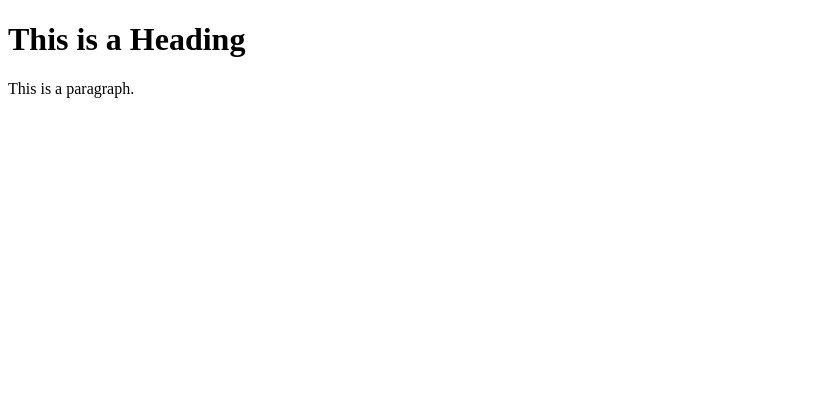
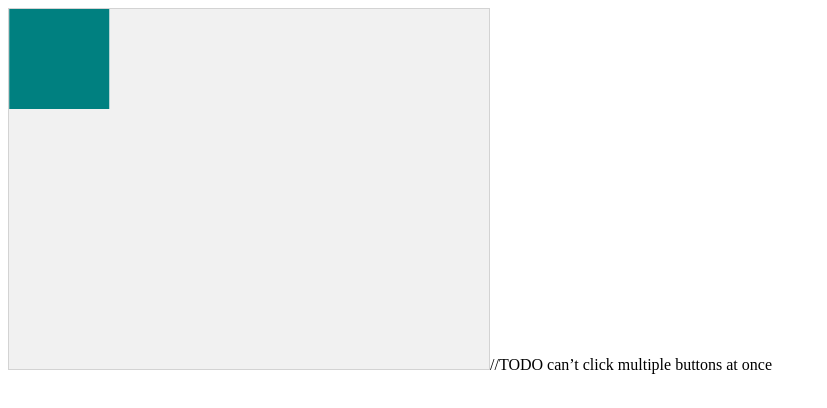
Before and after one commit to Winman7486/Winman7486.github.io, a plain HTML site: page index.html in a window 1280 px wide. Shown: the whole page, without its empty margins (0-827 px from the left). Drawn offline with Linux system fonts and the light colour scheme.

Commit message:
Update index.html
Added code I made previously as a test for making a html game

```diff
--- a/index.html
+++ b/index.html
@@ -1,12 +1,74 @@
+//TODO can’t click multiple buttons at once
 <!DOCTYPE html>
 <html>
 <head>
-<title>Page Title</title>
+<meta name="viewport" content="width=device-width, initial-scale=1.0"/>
+<style>
+canvas {
+    border: 1px solid #d3d3d3;
+    background-color: #f1f1f1;
+}
+</style>
 </head>
-<body>
+<body onload="startGame()">
+<script>
 
-<h1>This is a Heading</h1>
-<p>This is a paragraph.</p>
+function startGame() {
+    myGameArea.start();
+    objects = [new component(100, 100, "teal", 0, 0)];
+    objects[0].speedX = 0.001;
+}
+function tick() {
+  myGameArea.clear();
+  if(myGameArea.key == "w"){
+  	objects[0].speedY = -2;
+  }
+  if(myGameArea.key == "s"){
+  	objects[0].speedY = 2;
+  }if(myGameArea.key == "a"){
+  	objects[0].speedX = -2;
+  }if(myGameArea.key == "d"){
+  	objects[0].speedX = 2;
+  }
+  objects.forEach(function updateObj(obj){obj.update()});
+}
 
+function component(w, h, color, x, y){
+	this.w = w;
+    this.h = h;
+    this.x = x;
+    this.y = y;
+    this.speedX = 0;
+    this.speedY = 0;
+    this.update = function(){
+    	this.x += this.speedX;
+        this.y += this.speedY;
+    	ctx = myGameArea.context;
+		ctx.fillStyle = color;
+		ctx.fillRect(this.x, this.y, this.w, this.h);
+    }
+}
+
+var myGameArea = {
+    canvas : document.createElement("canvas"),
+    start : function() {
+      	window.addEventListener('keydown', function (e) {
+          myGameArea.key = e.key;
+      	})
+      	window.addEventListener('keyup', function (e) {
+          myGameArea.key = false;
+      	})
+        this.canvas.width = 480;
+        this.canvas.height = 360;
+        this.context = this.canvas.getContext("2d");
+        document.body.insertBefore(this.canvas, document.body.childNodes[0]);
+        this.interval = setInterval(tick, 20);
+    },
+    clear : function(){
+    	this.context.clearRect(0, 0, this.canvas.width, this.canvas.height);
+    }
+}
+
+</script>
 </body>
 </html>
```
